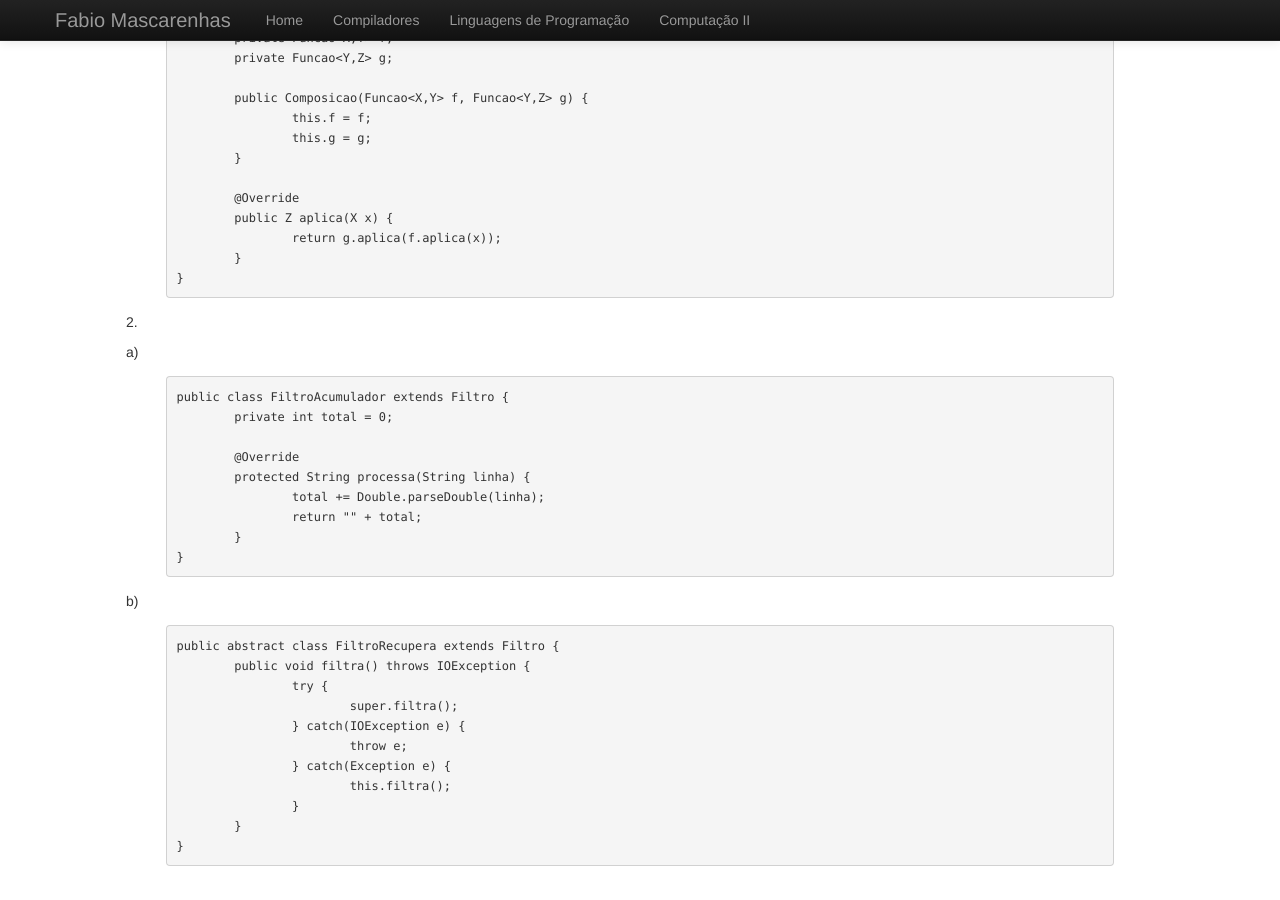
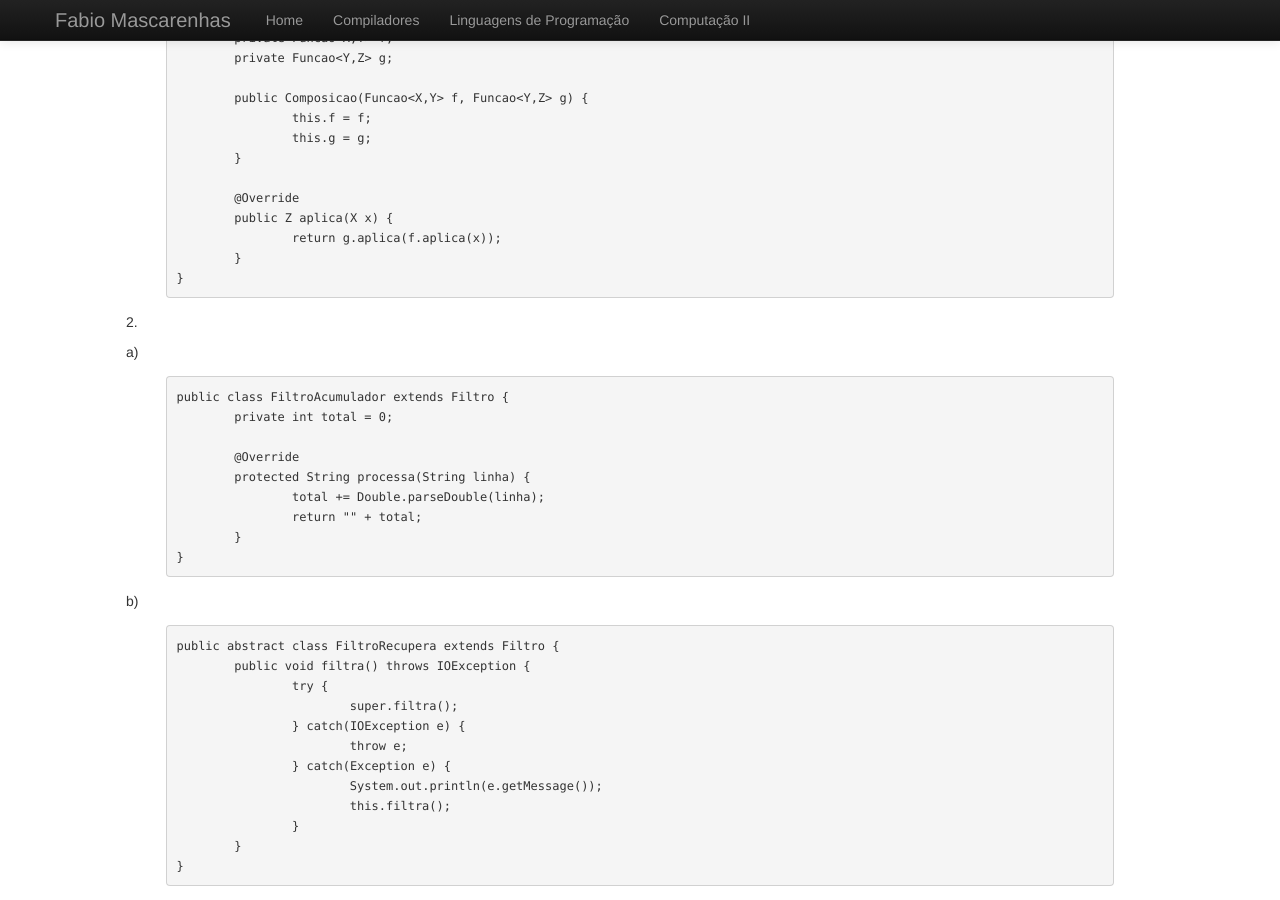
Before and after one commit to fabiomascarenhas/fabiomascarenhas.github.com, a Jekyll site: the page built from java/p2.md, in a window 1280 px wide and 900 px high, scrolled down 895 px. Built offline with Jekyll 4.4.1, drawn with Linux system fonts in a browser that asks for light colours.

Commit message:
correção gabarito p2

```diff
--- a/java/p2.md
+++ b/java/p2.md
@@ -94,6 +94,7 @@ public abstract class FiltroRecupera extends Filtro {
 		} catch(IOException e) {
 			throw e;
 		} catch(Exception e) {
+			System.out.println(e.getMessage());
 			this.filtra();
 		}
 	}
```
